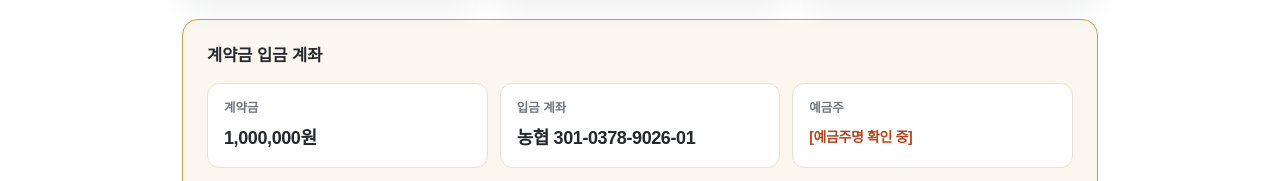
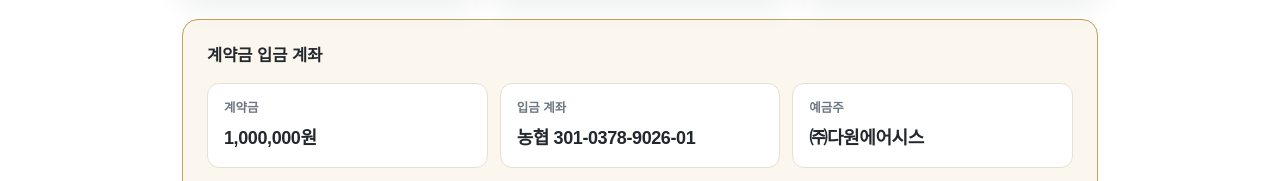
Before and after one commit to dawonairsys-rgb/actionair, a plain HTML site: page doan2/contract.html in a window 1280 px wide. Shown: the part 1691-1872 px from the top of the page. Drawn offline with Linux system fonts and the light colour scheme.

Commit message:
fix: 도안2차 계약신청 계좌 예금주 ㈜다원에어시스 확정

```diff
--- a/doan2/contract.html
+++ b/doan2/contract.html
@@ -296,7 +296,7 @@
       <div class="arow">
         <div class="ai"><span>계약금</span><b>1,000,000원</b></div>
         <div class="ai"><span>입금 계좌</span><b>농협 301-0378-9026-01</b></div>
-        <div class="ai"><span>예금주</span><b class="todo">[예금주명 확인 중]</b></div>
+        <div class="ai"><span>예금주</span><b>㈜다원에어시스</b></div>
       </div>
       <ul class="anote">
         <li><b>신청폼 제출만으로는 접수가 완료되지 않습니다.</b> 계약금 입금이 확인된 시점에 접수가 확정됩니다.</li>
```
